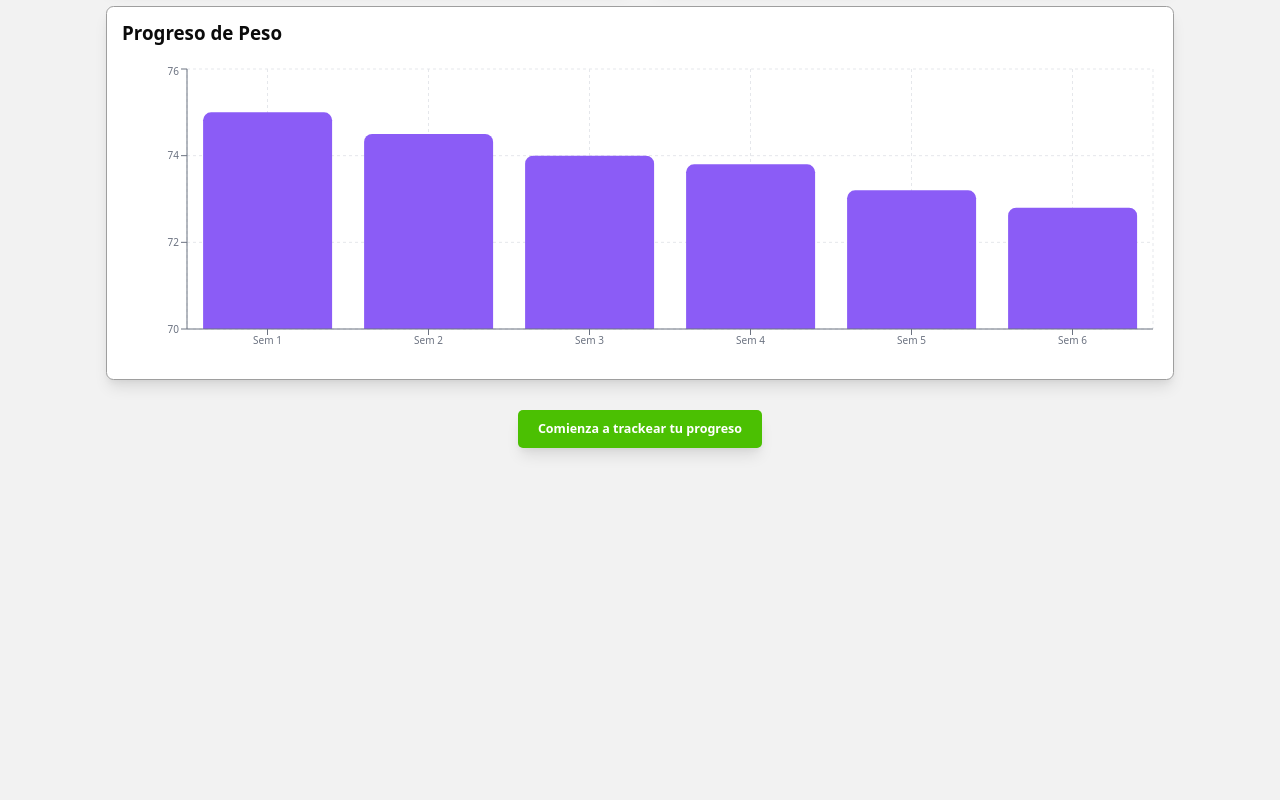
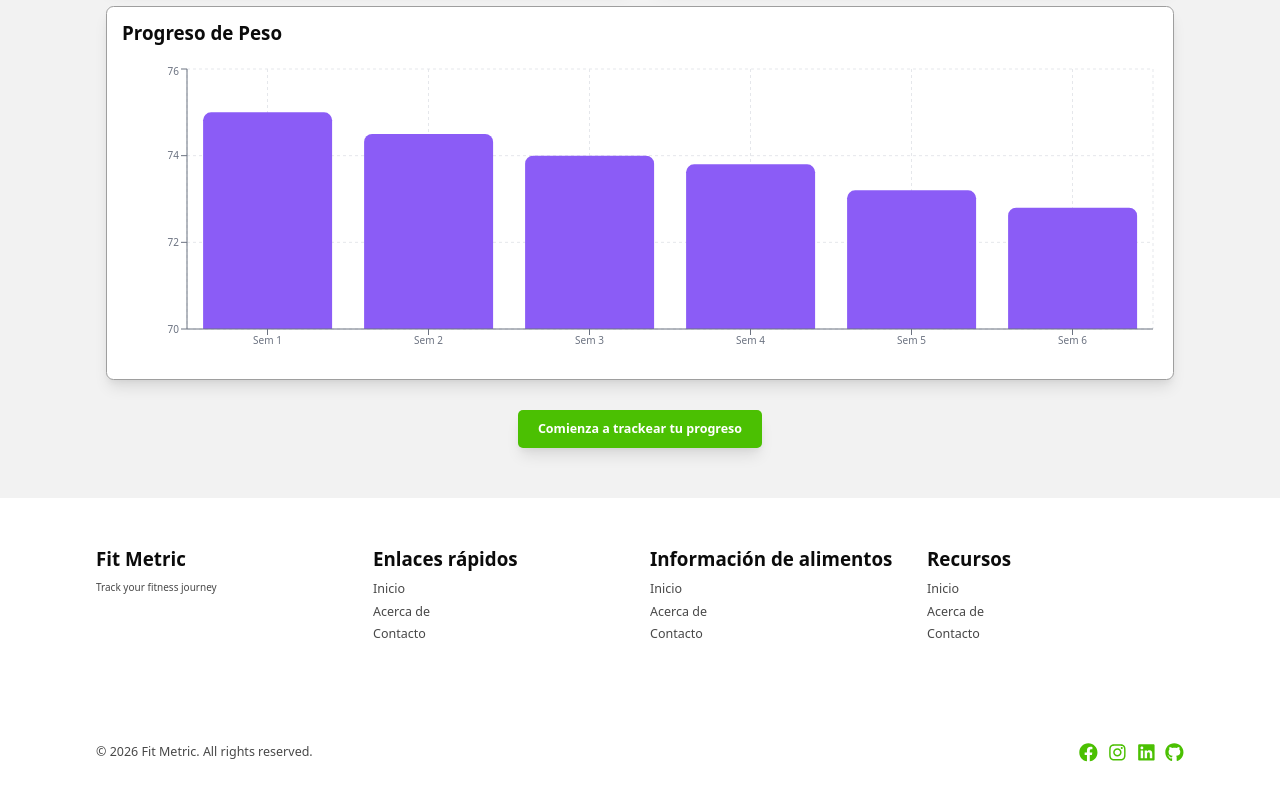
Before and after one commit to Jota-ato/Fit-metric-nextjs, a Next.js app: page / in a window 1280 px wide. Shown: the part 2646-3446 px from the top of the page. Before the commit the page ends 3144 px from the top, so only its background shows below. Built offline with nearby package versions, Linux system fonts and the light colour scheme; what @midudev/tailwind-animations would draw is missing.

Commit message:
feat: add footer.

```diff
--- a/app/layout.tsx
+++ b/app/layout.tsx
@@ -2,6 +2,7 @@ import type { Metadata } from "next";
 import "./globals.css";
 import { ThemeScript } from "./themeScripts";
 import Navegation from "@/src/components/layout/Navegation";
+import Footer from "@/src/components/layout/Footer";
 
 export const metadata: Metadata = {
     title: "Fit Metric",
@@ -21,6 +22,7 @@ export default function RootLayout({
             <body className="transition-colors duration-300 text-text-main">
                 <Navegation />
                 {children}
+                <Footer />
             </body>
         </html>
     );
--- /dev/null
+++ b/src/components/layout/Footer.tsx
@@ -0,0 +1,57 @@
+import { FaFacebook, FaInstagram, FaLinkedin, FaGithub } from "react-icons/fa"
+
+export default function Footer() {
+    return (
+        <footer className="bg-surface text-text-main min-h-100">
+            <section className="container py-12 gap-8 grid grid-cols-2 md:grid-cols-4">
+                <div>
+                    <h2 className="text-2xl md:text-3xl font-bold mb-4">Fit Metric</h2>
+                    <p className="text-muted">Track your fitness journey</p>
+                </div>
+                <div>
+                    <h3 className="text-2xl md:text-3xl font-bold mb-4">Enlaces rápidos</h3>
+                    <nav className="flex flex-col gap-2 text-muted text-xl">
+                        <a href="#">Inicio</a>
+                        <a href="#">Acerca de</a>
+                        <a href="#">Contacto</a>
+                    </nav>
+                </div>
+                <div>
+                    <h3 className="text-2xl md:text-3xl font-bold mb-4">Información de alimentos</h3>
+                    <nav className="flex flex-col gap-2 text-muted text-xl">
+                        <a href="#">Inicio</a>
+                        <a href="#">Acerca de</a>
+                        <a href="#">Contacto</a>
+                    </nav>
+                </div>
+                <div>
+                    <h3 className="text-2xl md:text-3xl font-bold mb-4">Recursos</h3>
+                    <nav className="flex flex-col gap-2 text-muted text-xl">
+                        <a href="#">Inicio</a>
+                        <a href="#">Acerca de</a>
+                        <a href="#">Contacto</a>
+                    </nav>
+                </div>
+            </section>
+            <section className="container py-12 flex justify-between items-center">
+                <div>
+                    <p className="text-xl text-muted">© {new Date().getFullYear()} Fit Metric. All rights reserved.</p>
+                </div>
+                <div className="flex gap-4 text-3xl text-primary">
+                    <a className="hover:text-primary/80" target="_blank" href="https://www.facebook.com/fitmetric">
+                        <FaFacebook />
+                    </a>
+                    <a className="hover:text-primary/80" target="_blank" href="https://www.instagram.com/jota.ato">
+                        <FaInstagram />
+                    </a>
+                    <a className="hover:text-primary/80" target="_blank" href="https://www.linkedin.com/in/julio-c%C3%A9sar-zavala-blanco-35baa8365/">
+                        <FaLinkedin />
+                    </a>
+                    <a className="hover:text-primary/80" target="_blank" href="https://github.com/Jota-ato">
+                        <FaGithub />
+                    </a>
+                </div>
+            </section>
+        </footer>
+    );
+}
```
